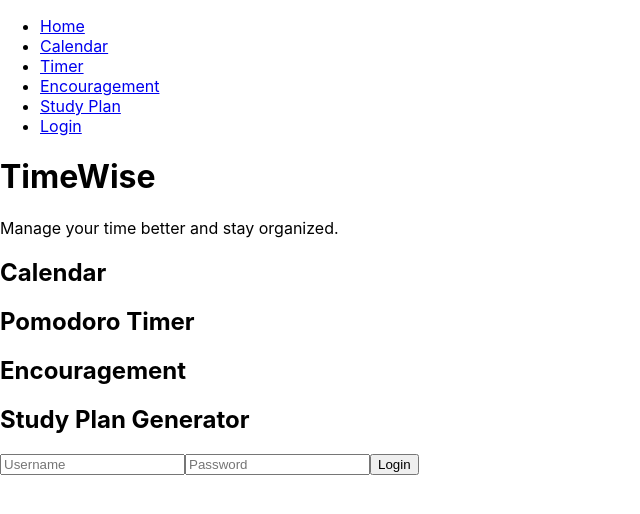
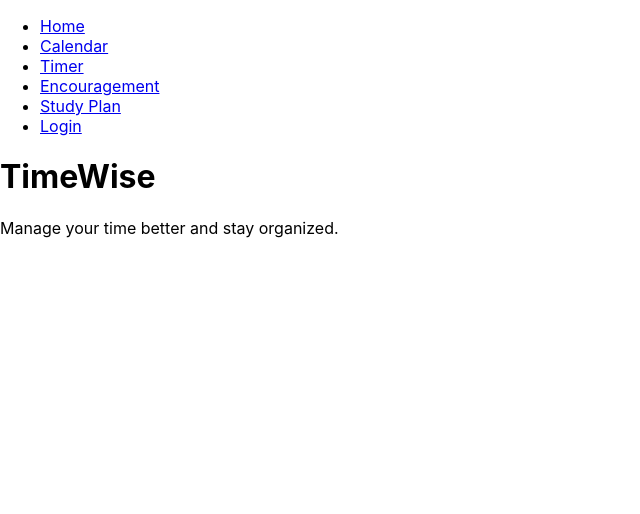
Before and after one commit to hannathomas68/Planner, a React (Create React App) app in the folder client/: page / in a window 1280 px wide. Shown: the top 514 px of the page, without its empty margins (0-640 px from the left). Built offline with nearby package versions, Linux system fonts and the light colour scheme.

Commit message:
Connecting navbar

```diff
--- a/client/src/App.css
+++ /dev/null
@@ -1,38 +0,0 @@
-.App {
-  text-align: center;
-}
-
-.App-logo {
-  height: 40vmin;
-  pointer-events: none;
-}
-
-@media (prefers-reduced-motion: no-preference) {
-  .App-logo {
-    animation: App-logo-spin infinite 20s linear;
-  }
-}
-
-.App-header {
-  background-color: #282c34;
-  min-height: 100vh;
-  display: flex;
-  flex-direction: column;
-  align-items: center;
-  justify-content: center;
-  font-size: calc(10px + 2vmin);
-  color: white;
-}
-
-.App-link {
-  color: #61dafb;
-}
-
-@keyframes App-logo-spin {
-  from {
-    transform: rotate(0deg);
-  }
-  to {
-    transform: rotate(360deg);
-  }
-}
--- a/client/src/App.js
+++ b/client/src/App.js
@@ -1,4 +1,4 @@
-import './App.css';
+import { BrowserRouter as Router, Routes, Route } from "react-router-dom"; // ChatGPT
 
 import Navbar from './Pages/Navbar';
 import Home from './Pages/Home';
@@ -10,15 +10,17 @@ import Login from './Pages/Login';
 
 function App() {
   return (
-    <>
+    <Router>
       <Navbar/>
-      <Home/>
-      <Calendar/>
-      <Timer/>
-      <Encouragement/>
-      <StudyPlan/>
-      <Login/>
-    </>
+      <Routes>
+        <Route path="/" element={<Home/>}/>
+        <Route path="/calendar" element={<Calendar/>}/>
+        <Route path="/timer" element={<Timer/>}/>
+        <Route path="/encouragement" element={<Encouragement/>}/>
+        <Route path="/studyplan" element={<StudyPlan/>}/>
+        <Route path="/login" element={<Login/>}/>
+      </Routes>
+    </Router>
   );
 }
 
--- a/client/src/Pages/Navbar.js
+++ b/client/src/Pages/Navbar.js
@@ -1,14 +1,16 @@
+import { Link } from "react-router-dom"; // ChatGPT
+
 function Navbar(){
 
     return(
         <nav>
             <ul>
-                <li><a href="Home.js">Home</a></li>
-                <li><a href="Calendar.js">Calendar</a></li>
-                <li><a href="Timer.js">Timer</a></li>
-                <li><a href="Encouragement.js">Encouragement</a></li>
-                <li><a href="StudyPlan.js">Study Plan</a></li>
-                <li><a href="Login.js">Login</a></li>
+                <li><Link to="/">Home</Link></li>
+                <li><Link to="/calendar">Calendar</Link></li>
+                <li><Link to="/timer">Timer</Link></li>
+                <li><Link to="/encouragement">Encouragement</Link></li>
+                <li><Link to="/studyplan">Study Plan</Link></li>
+                <li><Link to="/login">Login</Link></li>
             </ul>
         </nav>
     );
--- a/package.json
+++ b/package.json
@@ -10,6 +10,7 @@
   "license": "ISC",
   "description": "",
   "dependencies": {
-    "express": "^4.21.2"
+    "express": "^4.21.2",
+    "react-router-dom": "^7.1.5"
   }
 }
```
Also changed, not shown: client/src/logo.svg (deleted), 1 other file (tests, documents, lock files or other folders).
